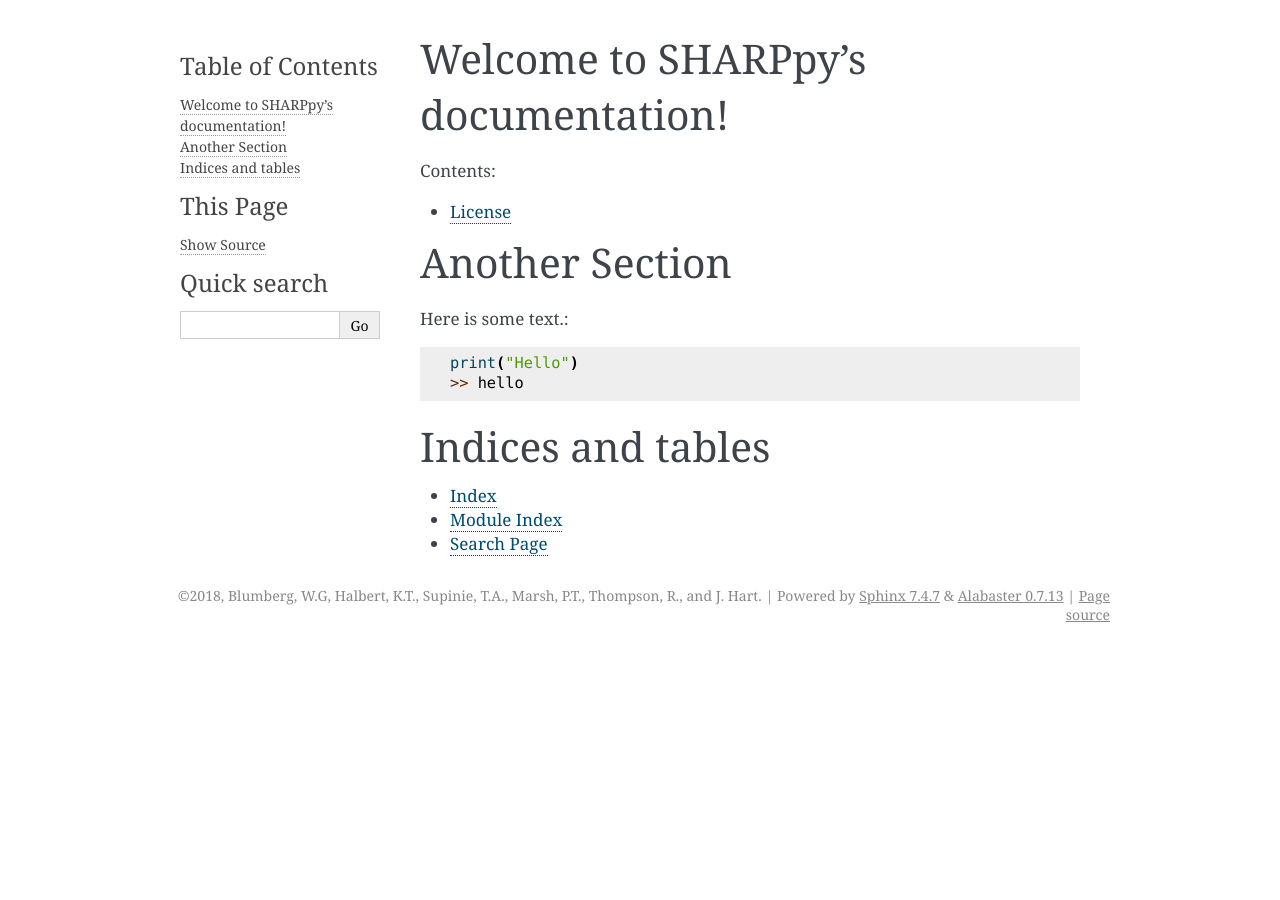
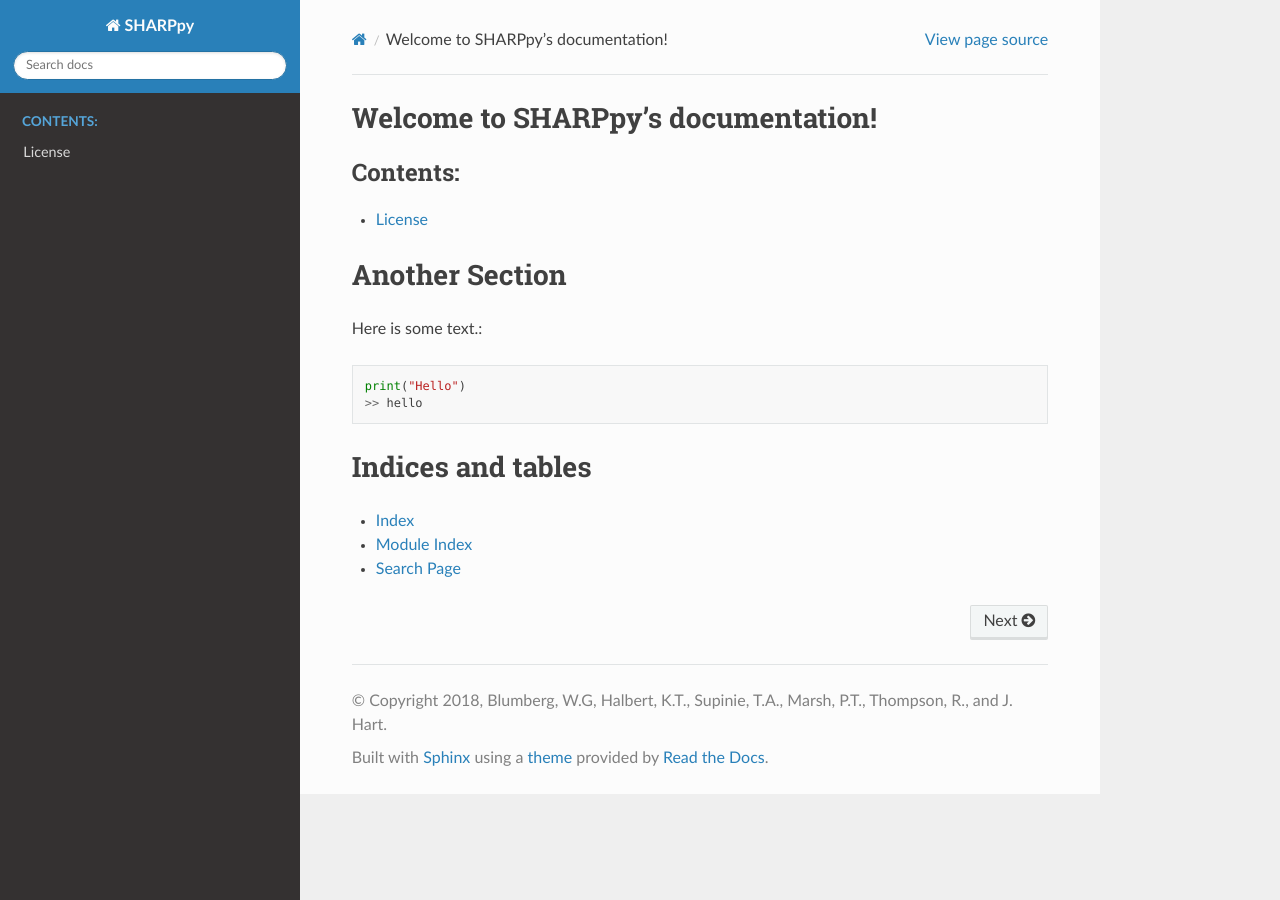
Before and after one commit to sharppy/SHARPpy, a Sphinx documentation site: the page built from docs/source/index.rst, in a window 1280 px wide. Built offline with Sphinx 7.4.7 and the Read the Docs theme 2.0.0, drawn with Linux system fonts in a browser that asks for light colours; part of the change alters nothing that is shown.

```diff
--- a/docs/source/conf.py
+++ b/docs/source/conf.py
@@ -33,15 +33,15 @@ release = '1.4'
 
 # If your documentation needs a minimal Sphinx version, state it here.
 #
-needs_sphinx = '1.6'
+#needs_sphinx = '1.6'
 
 # Add any Sphinx extension module names here, as strings. They can be
 # extensions coming with Sphinx (named 'sphinx.ext.*') or your custom
 # ones.
-extensions = ['sphinxcontrib.apidoc']
+#extensions = ['sphinxcontrib.apidoc']
 
-napoleon_google_docstring = False
-napolean_numpy_docstring = True
+#napoleon_google_docstring = False
+#napolean_numpy_docstring = True
 
 # Add any paths that contain templates here, relative to this directory.
 templates_path = ['ntemplates']
@@ -76,7 +76,7 @@ pygments_style = None
 # The theme to use for HTML and HTML Help pages.  See the documentation for
 # a list of builtin themes.
 #
-html_theme = 'alabaster'
+html_theme = 'sphinx_rtd_theme'
 
 # Theme options are theme-specific and customize the look and feel of a theme
 # further.  For a list of options available for each theme, see the
@@ -186,3 +186,31 @@ intersphinx_mapping = {'https://docs.python.org/': None}
 
 # If true, `todo` and `todoList` produce output, else they produce nothing.
 todo_include_todos = True
+
+def run_apidoc(_):
+    ignore_paths = [
+        ...
+    ]
+
+    argv = [
+        "-f",
+        "-T",
+        "-e",
+        "-M",
+        "-o", ".",
+        ".."
+    ] + ignore_paths
+
+    try:
+        # Sphinx 1.7+
+        from sphinx.ext import apidoc
+        apidoc.main(argv)
+    except ImportError:
+        # Sphinx 1.6 (and earlier)
+        from sphinx import apidoc
+        argv.insert(0, apidoc.__file__)
+        apidoc.main(argv)
+
+
+def setup(app):
+    app.connect('builder-inited', run_apidoc)
```
